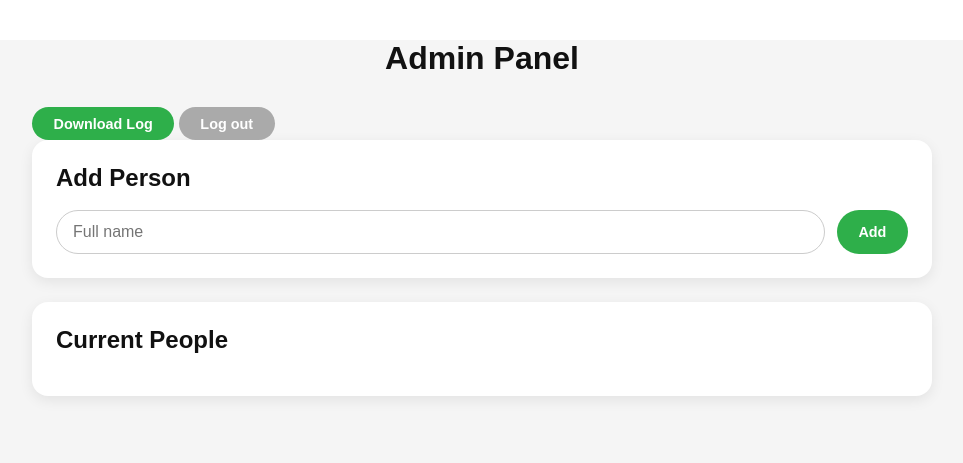
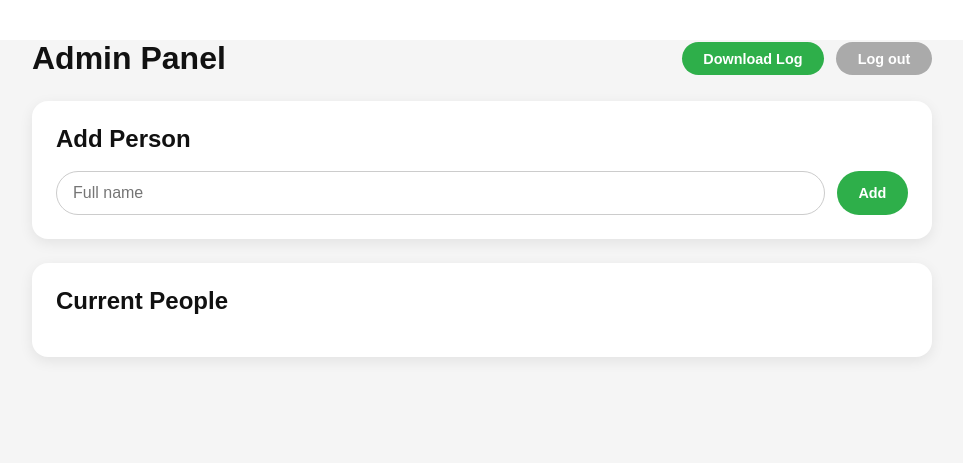
Before and after one commit to DesignLabCheck-In/Check-In-System-UPDATE-, a website: page public/admin.html in a window 1280 px wide. Shown: the whole page, without its empty margins (158-1121 px from the left). Drawn offline with Linux system fonts and the light colour scheme; no server answers.

Commit message:
Update styles.css

```diff
--- a/public/styles.css
+++ b/public/styles.css
@@ -1,13 +1,7 @@
-@font-face {
-  font-family: sans-serif;
-  font-weight: bold;
-  font-style: normal;
-}
-
 html, body {
   margin: 0;
   padding: 0;
-  font-family: 'UniverseBoldCondensed', sans-serif;
+  font-family: sans-serif;
   background: white;
   height: 100%;
   width: 100%;
@@ -40,7 +34,10 @@ body {
   line-height: 1.1;
 }
 
-.logo { max-height: 20vh; width: auto; }
+.logo {
+  max-height: 20vh;
+  width: auto;
+}
 
 .checkin-form {
   display: flex;
@@ -80,15 +77,19 @@ button {
   white-space: nowrap;
 }
 
-.btn-gray { background-color: #aaa; }
+.btn-gray {
+  background-color: #aaa;
+}
 
-/* Inverse style for Check-Out: white bg, green outline/text */
 .btn-outline-green {
   background: #ffffff;
   color: #2eaf4a;
   border: 2px solid #2eaf4a;
 }
-.btn-outline-green:hover { background: #f5fff9; }
+
+.btn-outline-green:hover {
+  background: #f5fff9;
+}
 
 .admin-btn {
   position: absolute;
@@ -115,7 +116,7 @@ button {
   align-items: center;
   justify-content: center;
   z-index: 1000;
-  font-family: 'UniverseBoldCondensed', sans-serif;
+  font-family: sans-serif;
 }
 
 .modal-box {
@@ -134,11 +135,7 @@ button {
   margin-top: 1em;
   border-radius: 8px;
   border: 1px solid #ccc;
-}
-
-@media (max-width: 600px) {
-  .title { flex-direction: column; align-items: center; text-align: center; }
-  .checkin-form { flex-direction: column; gap: 1em; }
+  box-sizing: border-box;
 }
 
 /* ---------- Admin page ---------- */
@@ -155,10 +152,24 @@ button {
   padding: 0 20px 40px;
 }
 
-.admin-container h1 {
-  text-align: center;
-  margin-bottom: 30px;
+.admin-header {
+  display: flex;
+  justify-content: space-between;
+  align-items: center;
+  gap: 16px;
+  margin-bottom: 24px;
+  flex-wrap: wrap;
+}
+
+.admin-header h1 {
+  margin: 0;
   color: #111;
+}
+
+.admin-header-actions {
+  display: flex;
+  gap: 12px;
+  flex-wrap: wrap;
 }
 
 .admin-card {
@@ -226,6 +237,17 @@ button {
 }
 
 @media (max-width: 600px) {
+  .title {
+    flex-direction: column;
+    align-items: center;
+    text-align: center;
+  }
+
+  .checkin-form {
+    flex-direction: column;
+    gap: 1em;
+  }
+
   .people-list-item {
     flex-direction: column;
     align-items: stretch;
```
